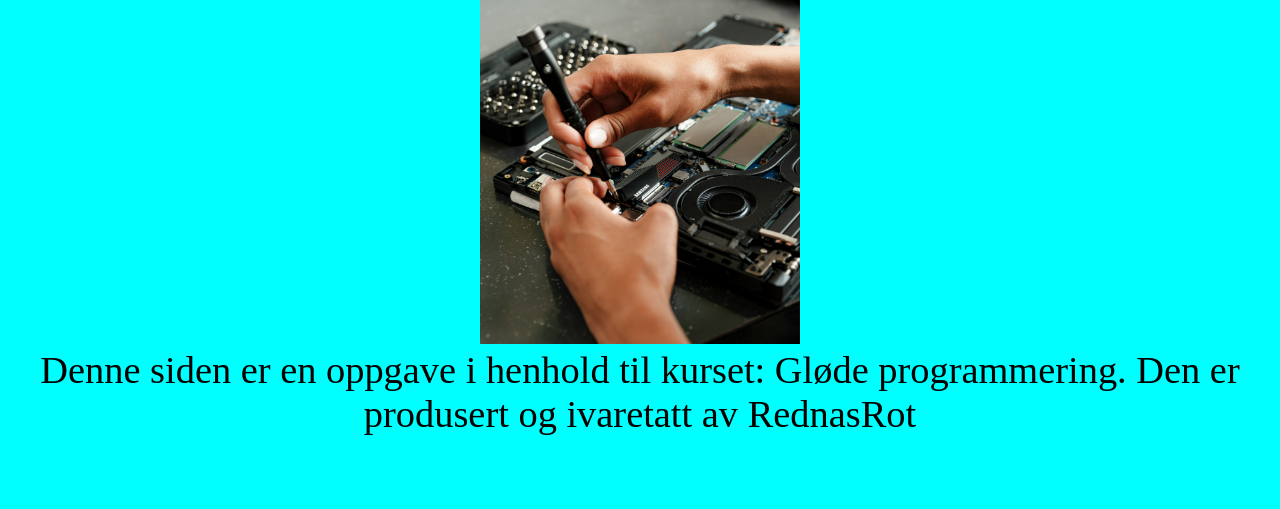
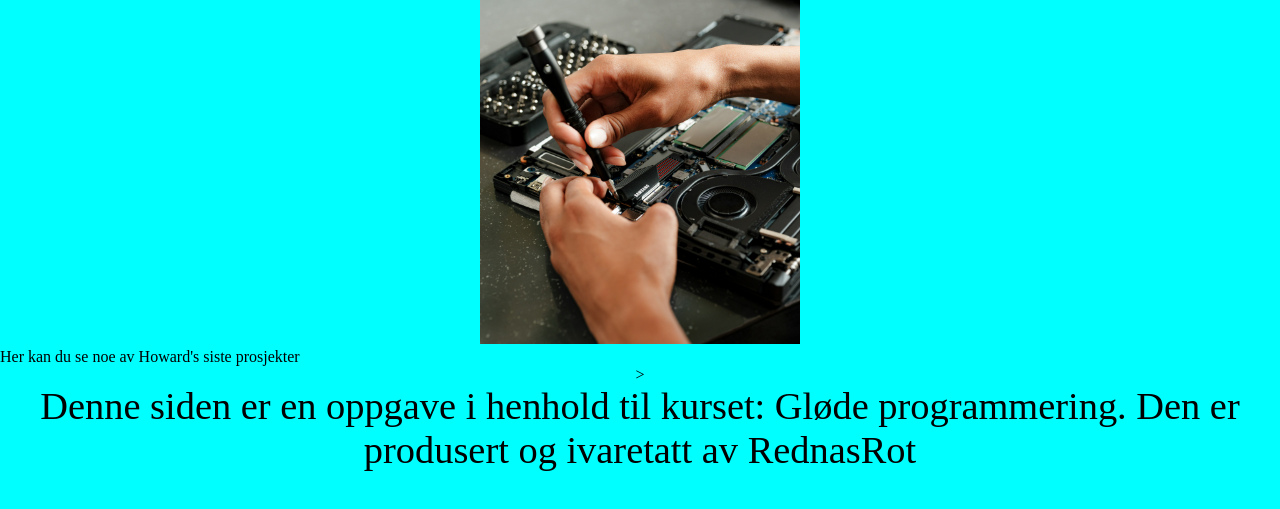
Before and after one commit to Rednasrot/Lekse12.11.2024, a website: page index.html in a window 1280 px wide. Shown: the part 157-666 px from the top of the page. Drawn offline with Linux system fonts and the light colour scheme.

Commit message:
Oppdatering v1.5 (Siden sluttet å responde)

```diff
--- a/index.html
+++ b/index.html
@@ -19,6 +19,19 @@
       </div>
     </section>
 
+    <p> Her kan du se noe av Howard's siste prosjekter</p>
+
+    <section>
+      <div class="flex-container">
+        >
+
+
+      </div>
+
+
+
+    </section>
+
     <footer>
       <p> Denne siden er en oppgave i henhold til kurset: Gløde programmering. Den er produsert og ivaretatt av RednasRot</p>
     </footer>
```
Also changed, not shown: styles.css (+0 -9 lines).
